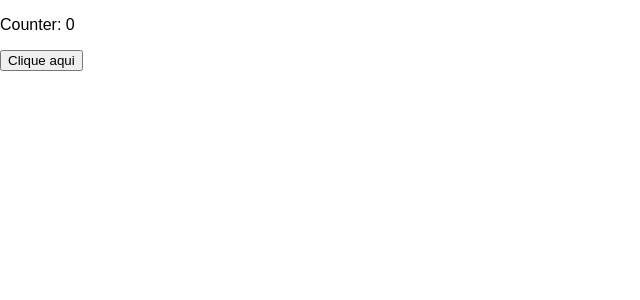
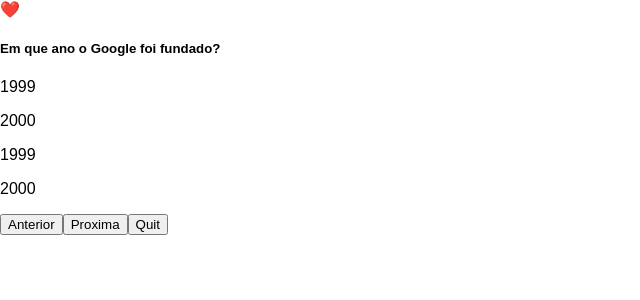
Before and after one commit to Juan-Fernando-de-Moura-Silva/QuizGameReact, a React (Create React App) app: page /Play in a window 1280 px wide. Shown: the top 300 px of the page, without its empty margins (0-640 px from the left). Built offline with nearby package versions, Linux system fonts and the light colour scheme.

Commit message:
Sem muitas mudanças

```diff
--- a/src/components/Quiz/Jogo.jsx
+++ b/src/components/Quiz/Jogo.jsx
@@ -1,15 +1,15 @@
 import React, { Component } from 'react';
 
 export default class Jogo extends Component {
-  constructor(props) {
-    super(props);
-    this.state = {
-      Counter: 0
-    };
+  //constructor(props) {
+    //super(props);
+    //this.state = {
+      //Counter: 0
+    //};
 
     // Bind the method to the class instance
-    this.increseCount = this.increseCount.bind(this);
-  }
+    //this.increseCount = this.increseCount.bind(this);
+  //}
 
   increseCount() {
     // Increment the counter instead of setting it to 5
@@ -20,9 +20,26 @@ export default class Jogo extends Component {
 
   render() {
     return (
-      <div>
-        <p>Counter: {this.state.Counter}</p>
-        <button onClick={this.increseCount}> Clique aqui </button>
+      <div className="Pergunta">
+        <span className="Vidas" role="img" aria-label="Lifes">❤️️{}</span>
+        <h5>Em que ano o Google foi fundado?</h5>
+        <div className="Opções-Container">
+
+          <p className="opção"> 1999 </p>
+          <p className="opção"> 2000 </p>
+
+        </div>
+        <div className="Opções-Container">
+
+          <p className="opção"> 1999 </p>
+          <p className="opção"> 2000 </p>
+
+        </div>
+        <div className="container-botão">
+          <button> Anterior </button>
+          <button> Proxima </button>
+          <button> Quit </button>
+        </div>
       </div>
     );
   }
--- a/src/index.js
+++ b/src/index.js
@@ -10,4 +10,4 @@ ReactDOM.createRoot(rootElement).render(
   <BrowserRouter>
     <App />
   </BrowserRouter>
-  );
+);
```
